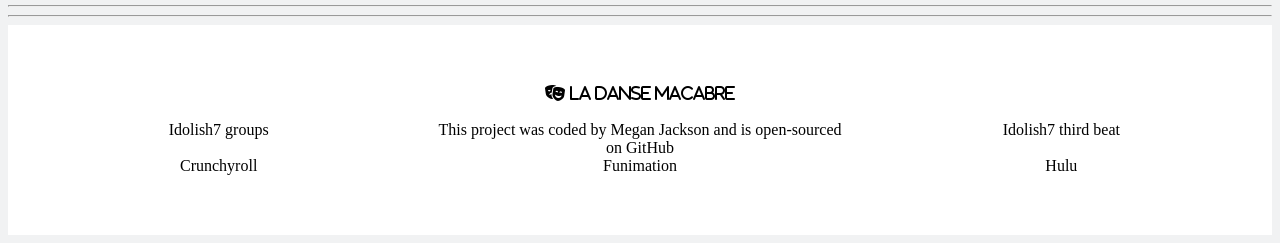
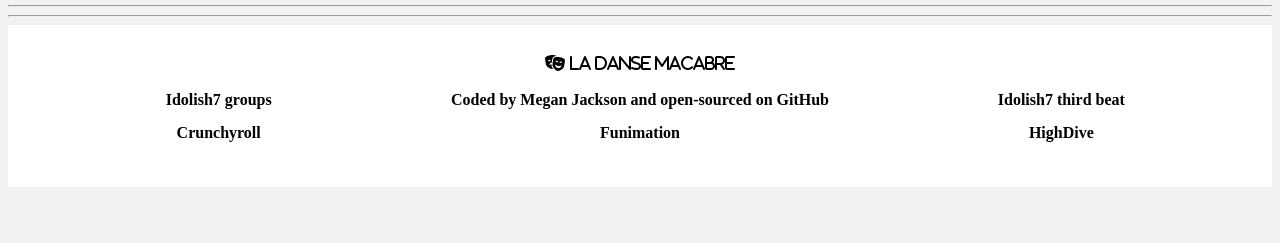
Before and after one commit to 66Meg20/shecodes-epic-movie-challenge, a plain HTML site: page index.html in a window 1280 px wide. Shown: the part 3295-3538 px from the top of the page. After the commit the page ends 3490 px from the top, so only its background shows below. Drawn offline with Linux system fonts and the light colour scheme.

Commit message:
styled the footer

```diff
--- a/index.html
+++ b/index.html
@@ -179,7 +179,7 @@
       }
       footer {
         background-color: #ffffff;
-        padding: 60px 0;
+        padding: 30px 0;
         width: 100%;
       }
       .footer-i {
@@ -193,8 +193,10 @@
         text-align: center;
       }
       footer a {
+        font-weight: bold;
         text-decoration: none;
         color: black;
+        margin-bottom: 15px;
         transition: all 100ms ease-in-out;
       }
       footer a:hover {
@@ -508,8 +510,8 @@
         <a
           href="https://github.com/66Meg20/shecodes-epic-movie-challenge"
           target="_blank"
-          >This project was coded by Megan Jackson and is open-sourced on
-          GitHub</a
+        >
+          Coded by Megan Jackson and open-sourced on GitHub</a
         >
 
         <a
@@ -521,9 +523,9 @@
         <a href="https://www.crunchyroll.com/" target="_blank">Crunchyroll</a>
         <a href="https://www.funimation.com/" target="_blank">Funimation</a>
         <a
-          href="https://www.hulu.com/welcome?orig_referrer=https%3A%2F%2Fwww.google.com%2F"
+          href="https://www.hidive.com/?utm_medium=sem&utm_source=google&utm_campaign=hidive-branded&utm_keyword=&utm_content=&gad=1&gclid=CjwKCAjwyqWkBhBMEiwAp2yUFvKscW6DKNYJ72fv0mFJLvob23mlj24qbaCZYoH4fbA-z9J76zIGGRoCClcQAvD_BwE"
           target="_blank"
-          >Hulu</a
+          >HighDive</a
         >
       </div>
     </footer>
```
